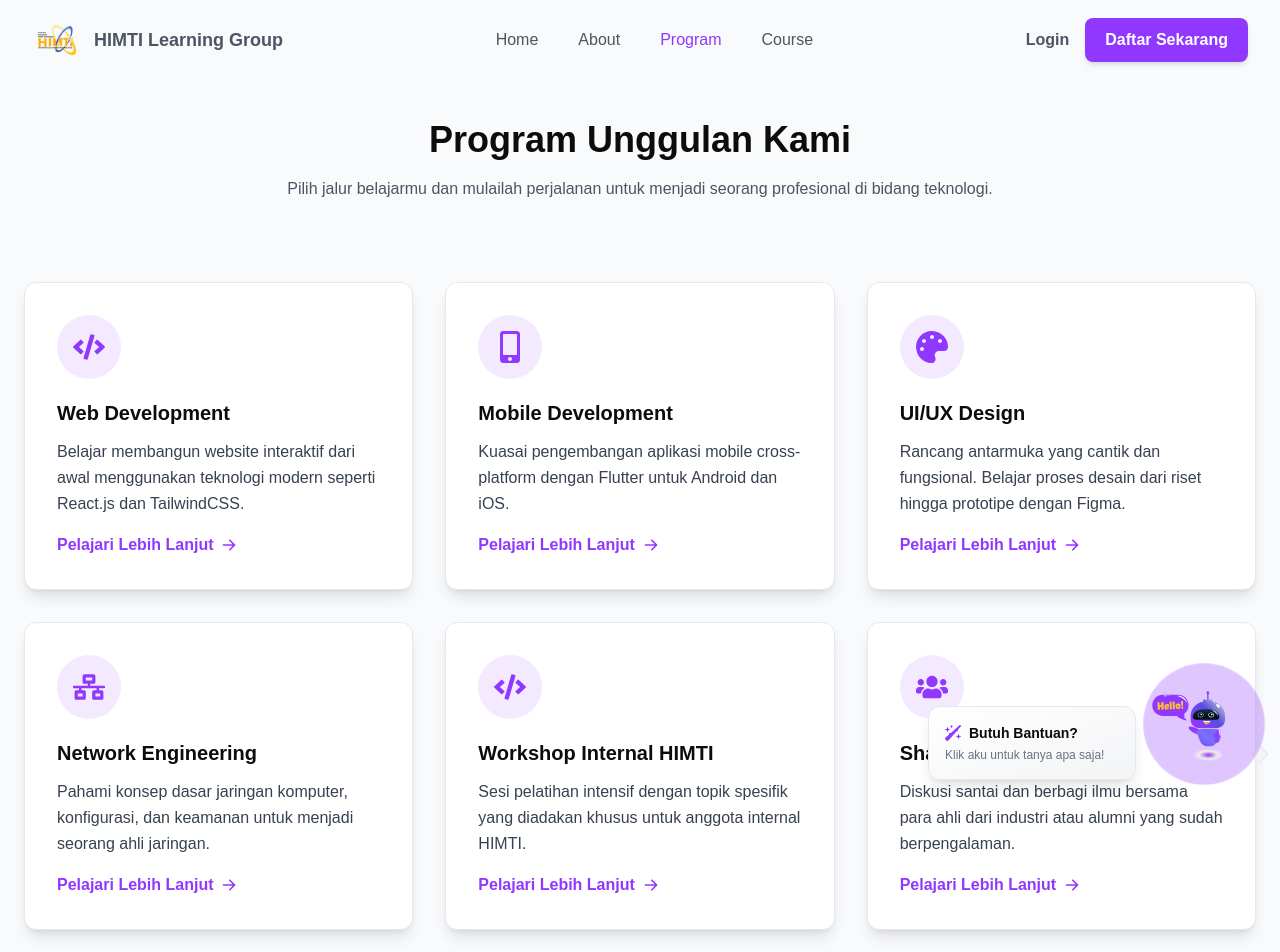
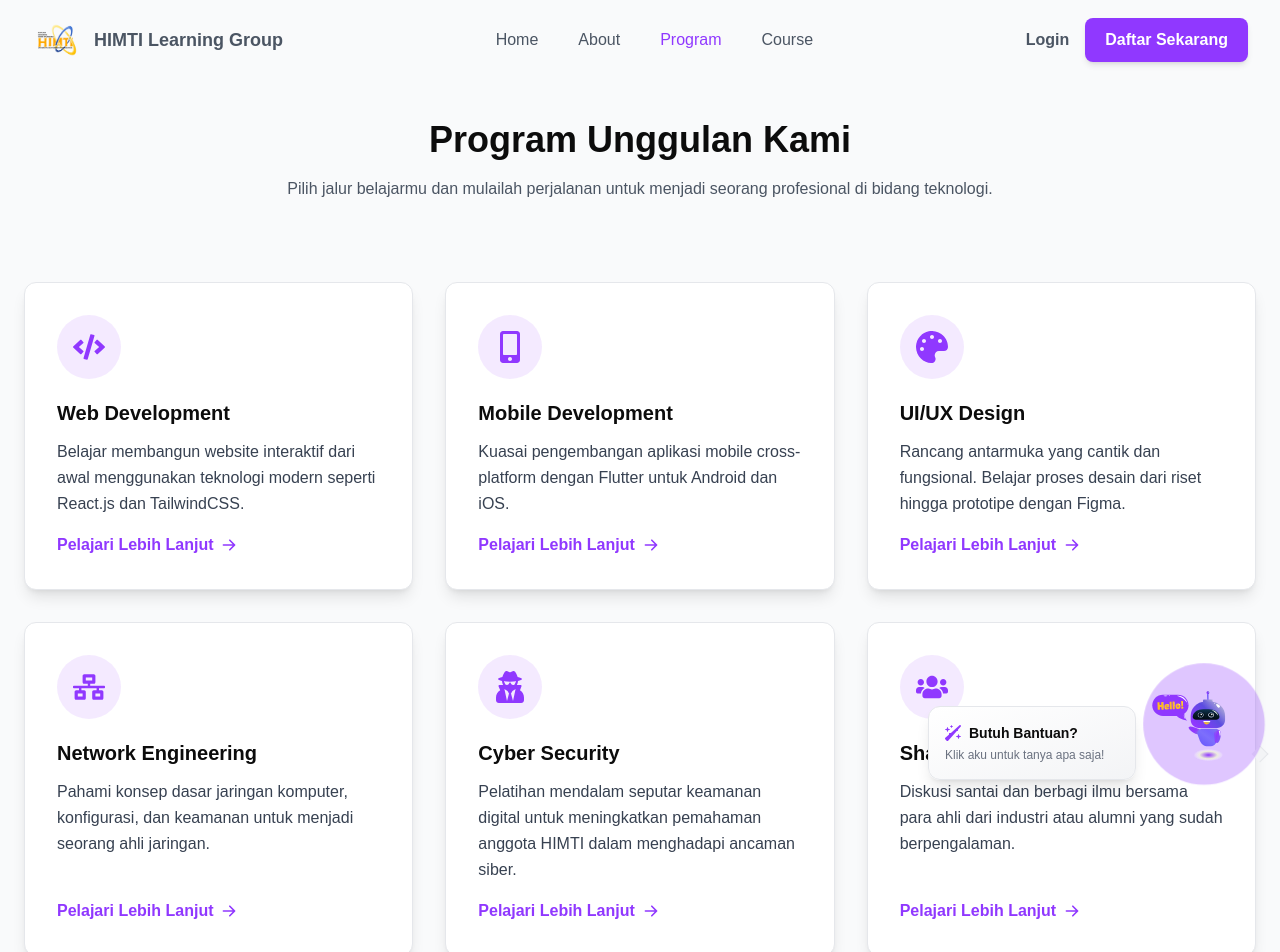
Before and after one commit to RifkiFrds/Himti-Learning-GroupApp, a React (Vite) app: page /program in a window 1280 px wide. Shown: the top 952 px of the page. Built offline with nearby package versions, Linux system fonts and the light colour scheme.

Commit message:
changes data workshop to cyberScurity program

```diff
--- a/src/Data/programs.js
+++ b/src/Data/programs.js
@@ -29,16 +29,16 @@ export const programsData = [
   },
   {
     id: 5,
-    icon: 'workshop',
-    title: "Workshop Internal HIMTI",
-    description: "Sesi pelatihan intensif dengan topik spesifik yang diadakan khusus untuk anggota internal HIMTI.",
-    link: "https://www.himtiumt.or.id/"
+    icon: 'cyberscurity',
+    title: "Cyber Security",
+    description: "Pelatihan mendalam seputar keamanan digital untuk meningkatkan pemahaman anggota HIMTI dalam menghadapi ancaman siber.",
+    link: "https://himti-lms.vercel.app/"
   },
   {
     id: 6,
     icon: 'sharing',
     title: "Sharing Session",
     description: "Diskusi santai dan berbagi ilmu bersama para ahli dari industri atau alumni yang sudah berpengalaman.",
-    link: "https://www.himtiumt.or.id/"
+    link: "https://himti-lms.vercel.app/"
   },
 ];
```
